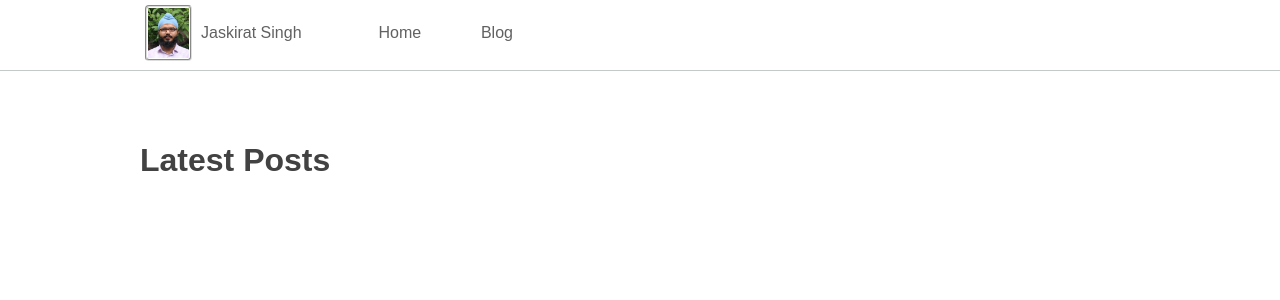
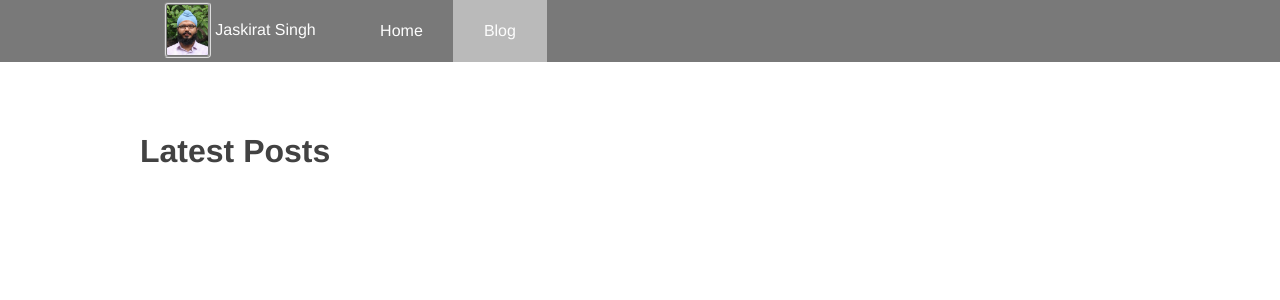
Before and after one commit to 1jsingh/1jsingh.github.io, a Jekyll site: the page built from blog.html, in a window 1280 px wide. Shown: the top 300 px of the page. Built offline with Jekyll 4.4.1, drawn with Linux system fonts in a browser that asks for light colours.

Commit message:
style: redesign nav bar color scheme

```diff
--- a/_data/navigation.yml
+++ b/_data/navigation.yml
@@ -1,4 +1,4 @@
 - name: Home
   link: /
 - name: Blog
-  link: /blog
+  link: /blog/
--- a/_sass/main.scss
+++ b/_sass/main.scss
@@ -13,7 +13,7 @@ html {
 }
 
 body {
-	font-family: Arial;
+	font-family: Helvetica, Arial, sans-serif;
 	font-size: 16px;
 	color: #424242;
 }
@@ -35,11 +35,12 @@ p {
 
 nav {
 	width: 100%;
-	border-bottom: 1px double;
-	border-color: #C5C9C9;
-	/*height: 72px;*/
-	min-height: 56px;
+	/*border-bottom: 1px double;*/
+	/*border-color: #C5C9C9;*/
+	/*height: 60px;*/
+	/*min-height: 56px;*/
 	transition: min-height 0.3s;
+	background-color: #797979;
 }
 
 .navbar_container {
@@ -47,6 +48,7 @@ nav {
 	/*height: inherit;*/
 	margin-left: auto;
 	margin-right: auto;
+
 }
 
 .navbar_container a {
@@ -57,19 +59,21 @@ nav {
 	font-weight: 300;
 	font-size: 16px;
 	text-decoration: none;
-	text-align: left;
-	color: #616161;
-	padding: 24px;
+	text-align: center;
+	/*color: #616161;*/
+	color: #FDFDFD;
+	padding: 22px;
 	vertical-align: top;
 	opacity: 1;
 }
 
 .navbar_container .current{
-	color: #4582ec;
+	background-color: #BABABA;
 }
 
 .navbar_container .nav_logo {
 	width: 200px;
+	align-content: left;
 	padding: 0;
 	margin-right: 10px;
 }
@@ -77,10 +81,11 @@ nav {
 .navbar_container a:hover {
 	color: #212121;
 	cursor: pointer;
-	text-decoration: underline;
+	text-decoration: none;
 }
 
 .navbar_container .nav_logo:hover {
+	color: #FDFDFD;
 	text-decoration: none;
 }
 
@@ -91,14 +96,15 @@ nav {
 	border-radius: 4px;
 	border-style: groove;
 	padding: 1px;
-	margin: 5px;
+	margin-top: 2px;
+	/*margin: 5px;*/
 }
 
 .header__title {
 	font-size: 16px;
 	display: inline-block;
 	vertical-align: top;
-	padding: 24px 0;
+	padding: 21px 0;
 }
 
 .navbar_container .icon {
@@ -256,9 +262,13 @@ main {
 		margin-left: 5%;
 		margin-right: 5%;
 	}
+
+	.featured_work {
+		font-size:15px;
+	}
 }
 
-@media screen and (max-width:850px) {
+@media screen and (max-width:950px) {
 	.potrait {
 		order: 0;
 		width: 100%;
@@ -274,6 +284,24 @@ main {
 		width: 100%;
 		margin: 0;
 	}
+
+	body {
+		font-size: 15px;
+	}
+
+	.featured_work {
+		font-size:14px;
+	}
+
+	.work_col_1 {
+		width: 30%;
+		padding: 10px;
+	}
+
+	.work_col_2 {
+		width: 70%;
+		padding: 10px;
+	}
 }
 
 @media screen and (max-width:600px) {
@@ -285,8 +313,13 @@ main {
 	}
 	.navbar_container.responsive a {
 		display: block;
-		text-align: left;
+		text-align: center;
 	}
+
+	.navbar_container.responsive .current{
+	background-color: #797979;
+	}
+
 	/*.navbar_container.responsive{position:relative;}*/
 	.navbar_container.responsive .icon {
 		text-align: center;
```
Also changed, not shown: 2 other files.
